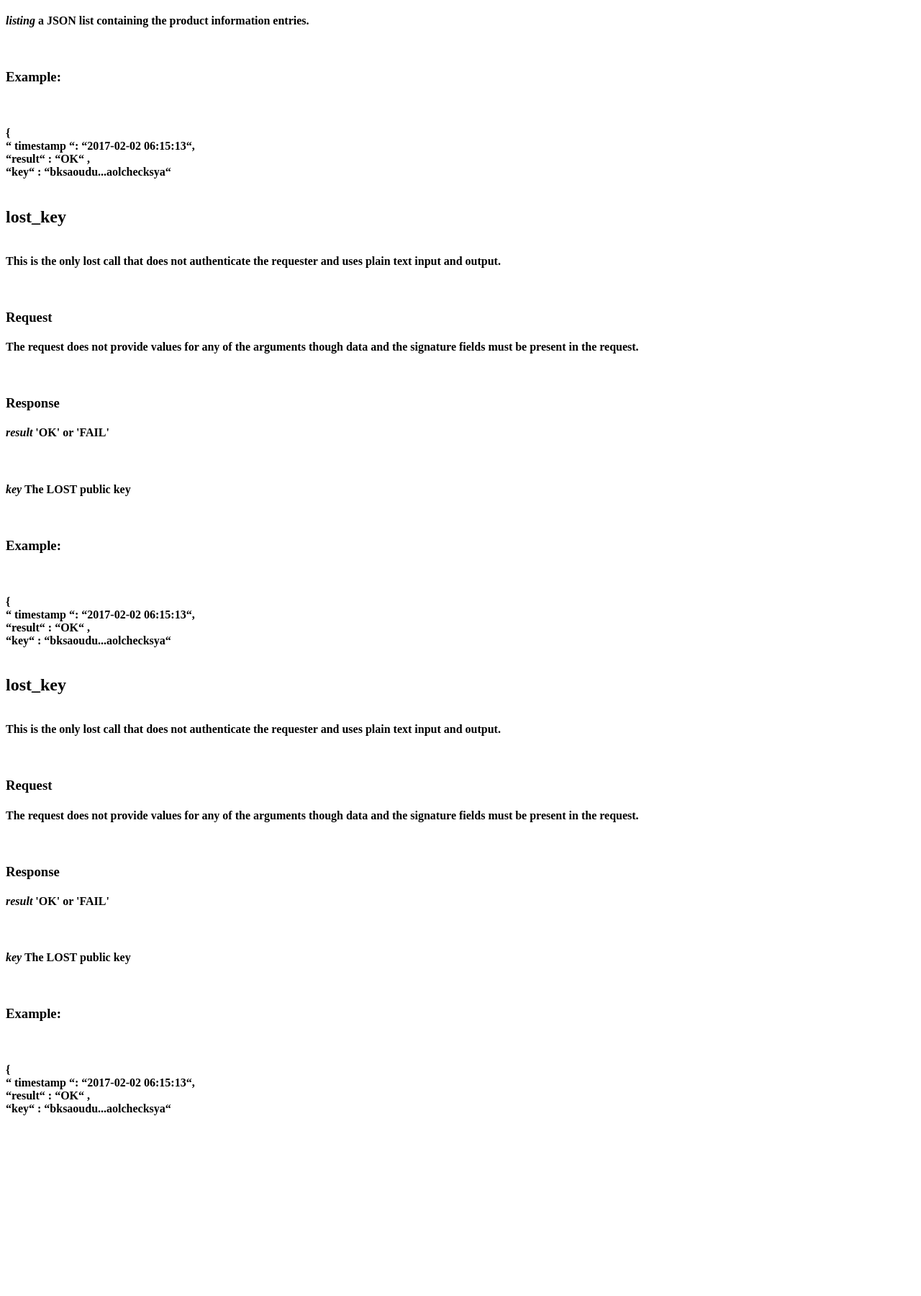
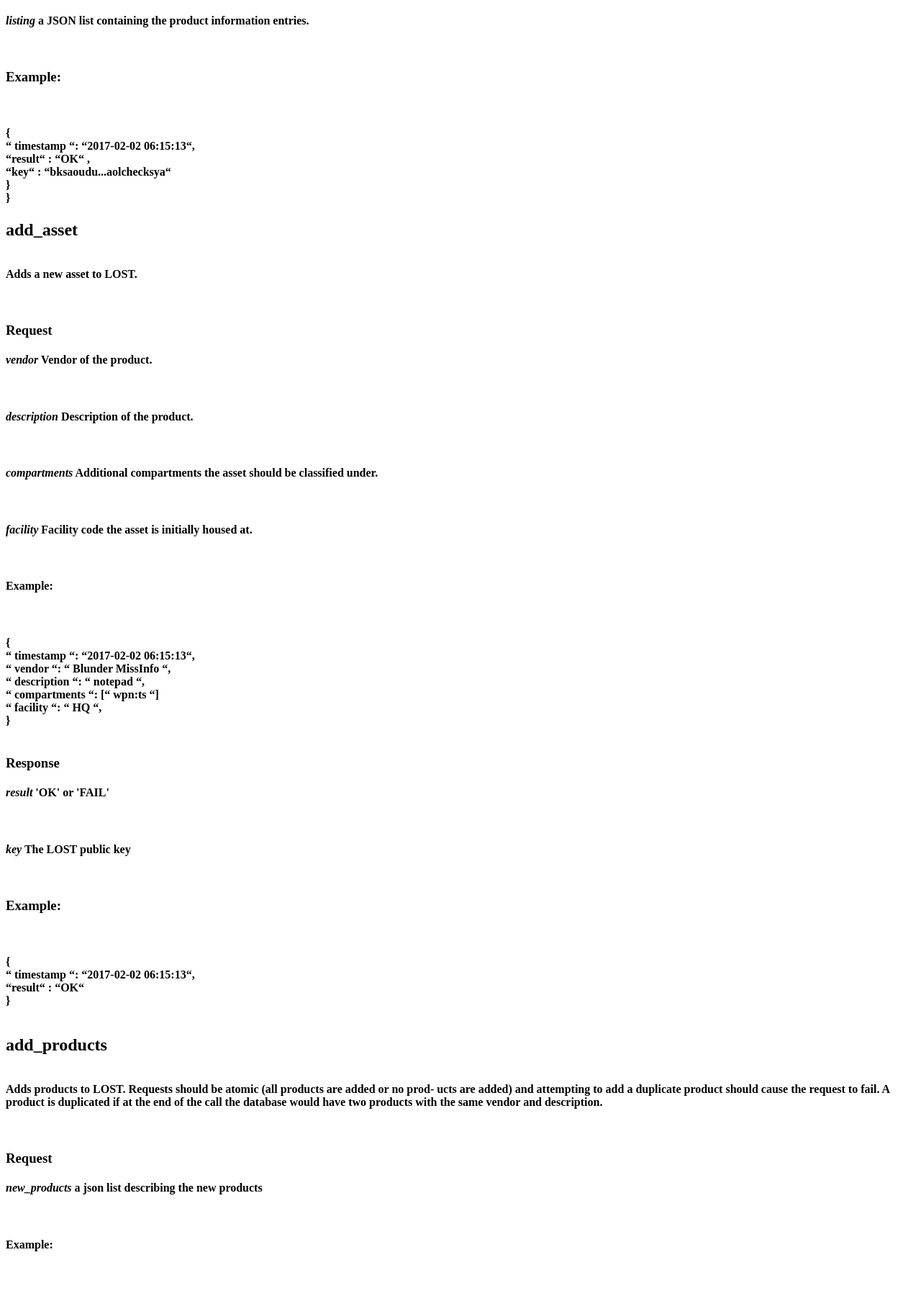
Before and after one commit to FidgetYou/CIS322, a Python web app: template src/templates/rest.html in a window 1280 px wide. Shown: the part 2893-4693 px from the top of the page at 72% size. Before the commit the page ends 4442 px from the top, so only its background shows below. Run offline with Jinja, Linux system fonts and the light colour scheme; the template is opened without the code that fills it, so the values that code supplies are empty.

Commit message:
Editing is easier here.
Even though there seems to be a lag on the cursor for some reason.

```diff
--- a/src/templates/rest.html
+++ b/src/templates/rest.html
@@ -78,43 +78,59 @@
 		<h3>Example:</h3><br>
 			<h4>{<br>&#8220; timestamp &#8220;:  &#8220;2017-02-02 06:15:13&#8220;,<br>
 			&#8220;result&#8220; : &#8220;OK&#8220; , <br>
-			&#8220;key&#8220; : &#8220;bksaoudu...aolchecksya&#8220;<br><br></h4>
+			&#8220;key&#8220; : &#8220;bksaoudu...aolchecksya&#8220;<br>}<br>}<br></h4>
 
 
 
 
-	<h2>lost_key</h2>
-		<h4><br>This is the only lost call that does not authenticate
-			the requester and uses plain text input
-			and output.</h4><br>
+	<h2>add_asset</h2>
+		<h4><br>Adds a new asset to LOST.</h4><br>
 		<h3><strong>Request</strong><br></h3>
-			<h4>The request does not provide values for any of the arguments though
-			data and the signature fields must be present in the request.</h4><br>
+			<h4><em>vendor</em> Vendor of the product.</h4><br>
+			<h4><em>description</em> Description of the product.</h4><br>
+			<h4><em>compartments</em> Additional compartments the asset should be classified under.</h4><br>
+			<h4><em>facility</em> Facility code the asset is initially housed at.</h4><br>
+		<h4><strong>Example:</strong></h4><br>
+				<h4>{<br>&#8220; timestamp &#8220;:  &#8220;2017-02-02 06:15:13&#8220;,<br>
+				&#8220; vendor &#8220;:  &#8220; Blunder MissInfo &#8220;,<br>
+				&#8220; description &#8220;:  &#8220; notepad &#8220;,<br>
+				&#8220; compartments &#8220;: [&#8220; wpn:ts &#8220;] <br>
+				&#8220; facility &#8220;:  &#8220; HQ &#8220;,<br>}<br><br></h4>
 		<h3><strong>Response</strong><br></h3>
 			<h4><em>result</em>  'OK' or 'FAIL' </h4><br>
 			<h4><em>key</em>   The LOST public key </h4><br>
 		<h3>Example:</h3><br>
 			<h4>{<br>&#8220; timestamp &#8220;:  &#8220;2017-02-02 06:15:13&#8220;,<br>
-			&#8220;result&#8220; : &#8220;OK&#8220; , <br>
-			&#8220;key&#8220; : &#8220;bksaoudu...aolchecksya&#8220;<br><br></h4>
+			&#8220;result&#8220; : &#8220;OK&#8220; <br>} <br><br></h4>
 
 
 
 
-	<h2>lost_key</h2>
-		<h4><br>This is the only lost call that does not authenticate
-			the requester and uses plain text input
-			and output.</h4><br>
+	<h2>add_products</h2>
+		<h4><br>Adds products to LOST. Requests should be atomic (all products are added or no prod-
+ucts  are  added)  and  attempting  to  add  a  duplicate  product  should  cause  the  request
+to fail.  A product is duplicated if at the end of the call the database would have two
+products with the same vendor and description.</h4><br>
 		<h3><strong>Request</strong><br></h3>
-			<h4>The request does not provide values for any of the arguments though
-			data and the signature fields must be present in the request.</h4><br>
+			<h4><em>new_products</em> a json list describing the new products</h4><br>
+		<h4><strong>Example:</strong></h4><br>
+				<h4>{<br>&#8220; timestamp &#8220;:  &#8220;2017-02-02 06:15:13&#8220;,<br>
+					&#8220; new_products &#8220;: [
+				<br>{<br>
+				&#8220; vendor &#8220;:  &#8220; Dunder Miflin &#8220;,<br>
+				&#8220; description &#8220;:  &#8220; notepad &#8220;,<br>
+				&#8220; alt_description &#8220;: &#8220; Children’s storybook &#8220;<br>
+				&#8220; compartments &#8220;: [&#8220;adm:s&#8220;] <br>
+				},<br>{<br>
+				&#8220; vendor &#8220;:  &#8220; Stark Industries &#8220;,<br>
+				&#8220; description &#8220;:  &#8220; Baseball &#8220;,<br>
+				&#8220; alt_description &#8220;: &#8220; Weaponized Sports &#8220;<br>
+				&#8220; compartments &#8220;: [&#8220; nrg:ts &#8220;,&#8220; wpn:s &#8220;]<br>}<br><br></h4>
 		<h3><strong>Response</strong><br></h3>
 			<h4><em>result</em>  'OK' or 'FAIL' </h4><br>
-			<h4><em>key</em>   The LOST public key </h4><br>
 		<h3>Example:</h3><br>
 			<h4>{<br>&#8220; timestamp &#8220;:  &#8220;2017-02-02 06:15:13&#8220;,<br>
-			&#8220;result&#8220; : &#8220;OK&#8220; , <br>
-			&#8220;key&#8220; : &#8220;bksaoudu...aolchecksya&#8220;<br><br></h4>
+			&#8220;result&#8220; : &#8220;OK&#8220;  <br>}<br></h4>
 
 
 
```
